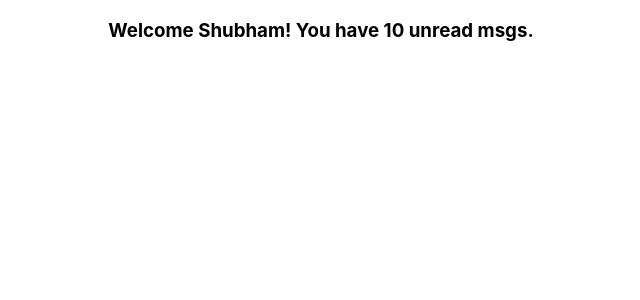
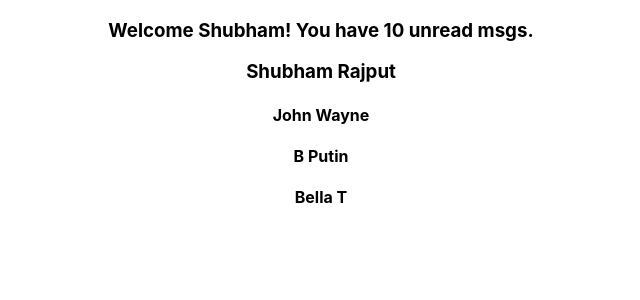
Before and after one commit to GeekShubhamRajput/react-js-learning, a React (Create React App) app in the folder react_typescript/: page / in a window 1280 px wide. Shown: the top 300 px of the page, without its empty margins (319-959 px from the left). Built offline with nearby package versions, Linux system fonts and the light colour scheme.

Commit message:
Basic Props
How to use props in tsx

```diff
--- a/react_typescript/src/App.tsx
+++ b/react_typescript/src/App.tsx
@@ -1,10 +1,35 @@
 import {Greet} from "./components/Greet"
+import {Person} from "./components/Person"
+import {PersonList} from "./components/PersonList"
 import './App.css';
 
 function App() {
+
+  const personName = {
+    first: "Shubham",
+    last: "Rajput",
+  }
+
+  const nameList = [
+    {
+      first: 'John',
+      last: 'Wayne'
+    },
+    {
+      first: 'B',
+      last: 'Putin'
+    },
+    {
+      first: 'Bella',
+      last: 'T'
+    }
+  ]
+
   return (
     <div className="App">
-      <Greet name="Shubham" />
+      <Greet name="Shubham" messageCount={10} isLoggedIn={true} />
+      <Person name={personName} />
+      <PersonList names={nameList} />
     </div>
   );
 }
--- a/react_typescript/src/components/Greet.tsx
+++ b/react_typescript/src/components/Greet.tsx
@@ -1,11 +1,15 @@
 type GreetProps = {
   name: string
+  messageCount: number
+  isLoggedIn: boolean
 }
 
 export const Greet = (props: GreetProps) => {
   return(
     <div>
-      <h3>Welcome {props.name}! You have 10 unread msgs.</h3>
+      {
+        props.isLoggedIn ? <h3>Welcome {props.name}! You have {props.messageCount} unread msgs.</h3> : <h3>Welcome Guest</h3>
+      }
     </div>
   )
 }
--- /dev/null
+++ b/react_typescript/src/components/Person.tsx
@@ -0,0 +1,10 @@
+type personProps = {
+  name: {
+    first: string
+    last: string
+  }
+}
+
+export const Person = (props: personProps) =>{
+  return <h3>{props.name.first} {props.name.last}</h3>
+}
--- /dev/null
+++ b/react_typescript/src/components/PersonList.tsx
@@ -0,0 +1,21 @@
+type personListProps = {
+  names: {
+    first: string,
+    last: string
+  }[]
+}
+
+export const PersonList = (props: personListProps) =>{
+  return(
+    <div>
+      { props.names.map((name) => {
+          return (
+            <h4 key={name.first}>
+              {name.first} {name.last}
+            </h4>
+          )
+        })
+      }
+    </div>
+  )
+}
```
